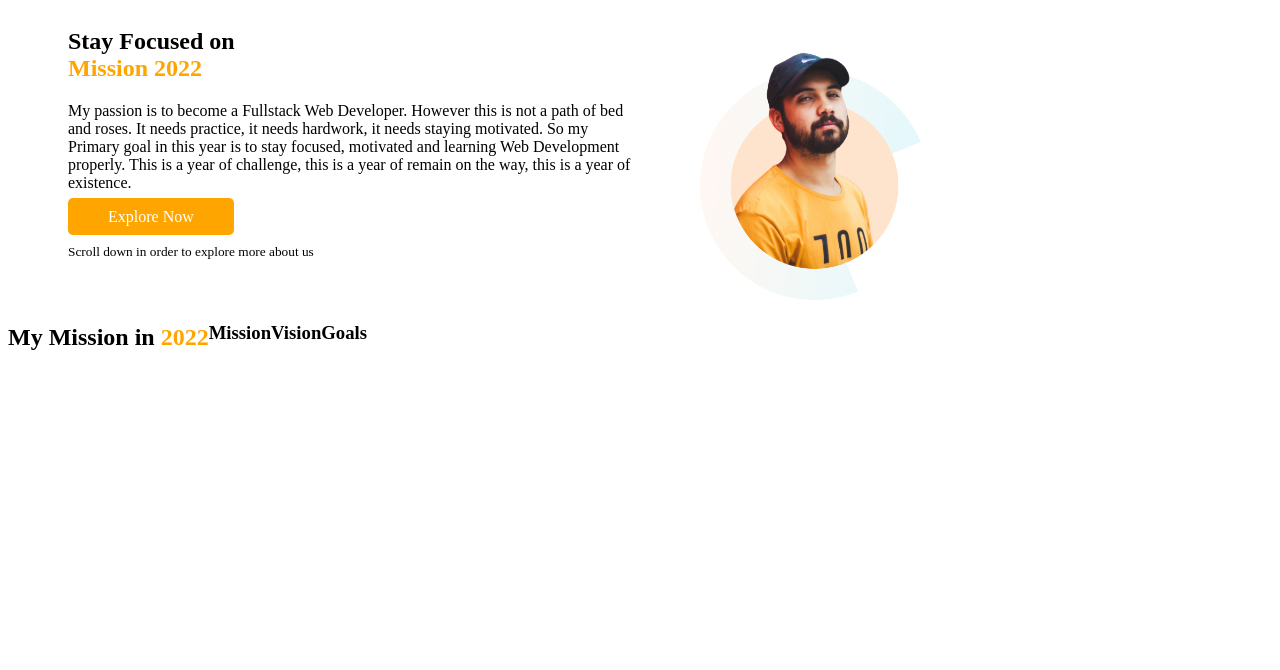
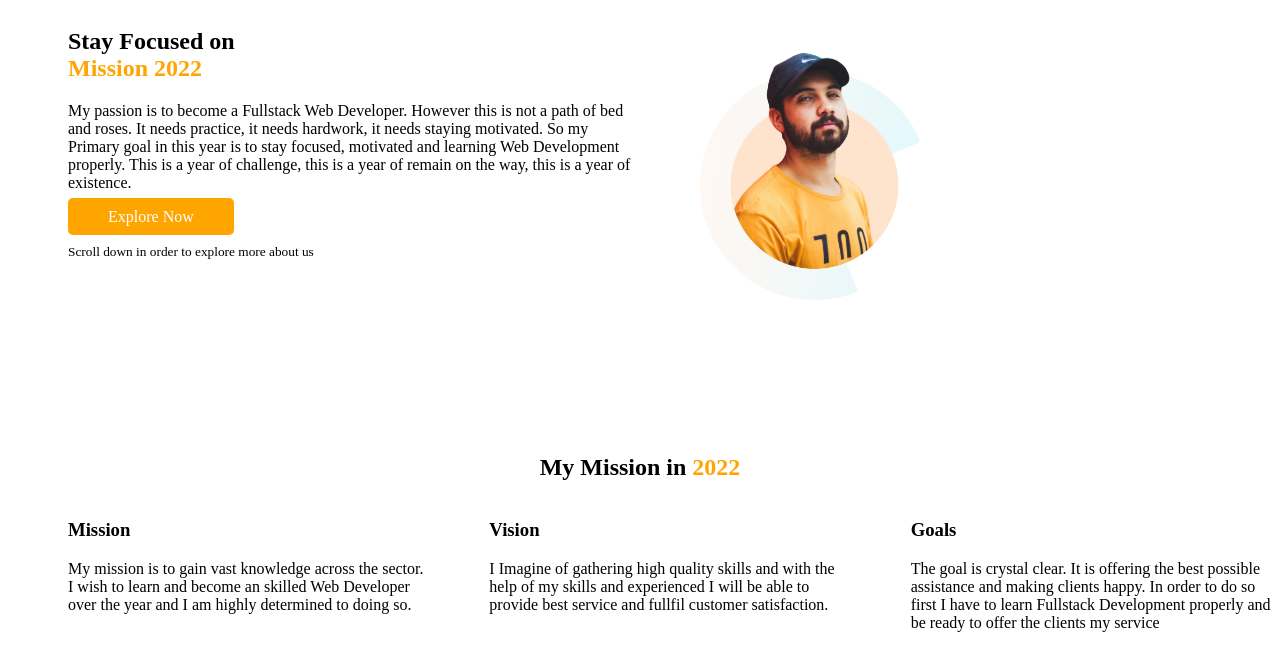
Before and after one commit to shahriar2223/mission-2022-shahriar, a plain HTML site: page index.html in a window 1280 px wide. Drawn offline with Linux system fonts and the light colour scheme.

Commit message:
mission area flexed

```diff
--- a/index.html
+++ b/index.html
@@ -11,7 +11,7 @@
 </head>
 
 <body>
-    <section>
+    <section class="Focus-area flexible-container">
         <div class="half-width">
             <h1>Stay Focused on <span class="orange-color"><br> Mission 2022</span></h1>
             <p>My passion is to become a Fullstack Web Developer. However this is not a path of bed and roses. It needs
@@ -30,16 +30,32 @@
         </div>
     </section>
     <section class="mission-area">
-        <h1>My Mission in <span class="orange-color">2022</span></h1>
-        <div>
-            <h3>Mission</h3>
-            <p></p>
-        </div>
-        <div>
-            <h3>Vision</h3>
-        </div>
-        <div>
-            <h3>Goals</h3>
+        <h1 class="mission-in-2022">My Mission in <span class="orange-color">2022</span></h1>
+        <div class="flexible-container">
+            <div class="half-width">
+                <h3>Mission</h3>
+                <p>
+                    My mission is to gain vast knowledge across the sector. I wish to learn and become an skilled Web
+                    Developer over the year and I am highly determined to doing so.
+                </p>
+            </div>
+            <div class="half-width">
+                <h3>Vision</h3>
+                <p>
+                    I Imagine of gathering high quality skills and with the help of my skills and experienced I will be
+                    able
+                    to provide best service and fullfil customer satisfaction.
+                </p>
+            </div>
+            <div class="half-width">
+                <h3>Goals</h3>
+                <p>
+                    The goal is crystal clear. It is offering the best possible assistance and making clients happy. In
+                    order to do so first I have to learn Fullstack Development properly and be ready to offer the
+                    clients my
+                    service
+                </p>
+            </div>
         </div>
     </section>
 </body>
--- a/style.css
+++ b/style.css
@@ -1,8 +1,9 @@
 .orange-color{
     color: orange;
 }
-section{
+.flexible-container{
     display: flex;
+    margin-bottom: 150px;
 }
 .half-width{
     width: 50%;
@@ -22,3 +23,6 @@ section{
 
 
 }
+.mission-in-2022{
+    text-align: center;
+}
```
